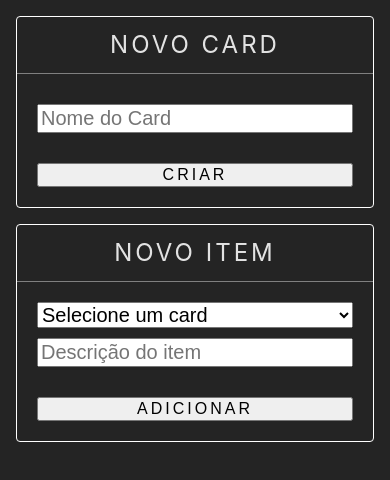
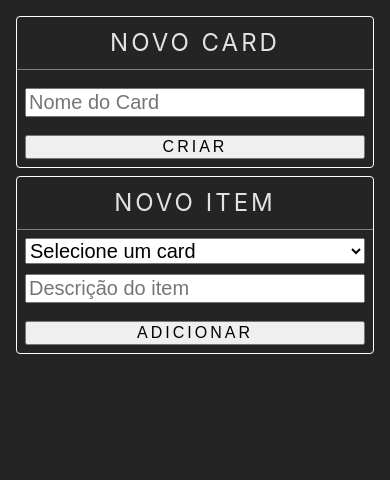
Before and after one commit to mentalitydark/annotations, a React (Vite) app: page / in a window 390 px wide. Shown: the top 480 px of the page. Built offline with nearby package versions, Linux system fonts and the light colour scheme.

Commit message:
style: refactor for layout and spacing adjustments

```diff
--- a/src/App.css
+++ b/src/App.css
@@ -1,17 +1,17 @@
 #root {
-  padding: 1rem;
   margin: 0;
-  display: flex;
-  flex-direction: column;
-  gap: 1em;
   width: 100vw;
 }
 
-#root > div {
-  display: flex;
-  flex-direction: row;
-  gap: 1em;
-  flex-wrap: wrap;
+.app-header {
+  display: grid;
+  grid-template-columns: repeat(4, 0.25fr);
+  gap: 0.5em;
+  padding: 1em;
+}
+
+.list-cards-container > .card {
+  margin-bottom: 1em;
 }
 
 .card {
@@ -20,8 +20,7 @@
   border: 1px solid white;
   border-radius: 4px;
   flex: 1;
-  max-width: 600px;
-  min-width: 300px;
+  break-inside: avoid;
 }
 
 .card-header {
@@ -31,7 +30,7 @@
   justify-content: center;
   align-items: center;
   border-bottom: 1px solid gray;
-  padding: 10px 0px;
+  padding: 0.5em 0px;
 }
 
 .card-close {
@@ -55,13 +54,14 @@
 .card-content {
   display: flex;
   flex-direction: column;
-  padding: 20px 20px;
+  padding: 0.5em;
 }
 
 .card-footer {
   display: flex;
   flex-direction: row;
-  padding: 0px 20px 20px 20px;
+  padding: 0.5em;
+  padding-top: 0;
   align-items: center;
   justify-content: center;
 }
@@ -88,8 +88,13 @@
   align-items: center;
 }
 
+.item-container:nth-child(2n) {
+  background-color: #FFFFFF09;
+}
+
 .item-description {
   font-size: 1.25em;
+  overflow-wrap: anywhere;
 }
 
 .item-actions {
@@ -104,3 +109,39 @@
   margin-right: 5px;
   font-weight: bold;
 }
+
+@media (max-width: 1920px) {
+  .list-cards-container {
+    padding-left: 1em;
+    padding-right: 1em;
+    column-count: 4;
+    column-gap: 0.5em;
+  }
+}
+
+@media (max-width: 1280px) {
+  .list-cards-container {
+    padding-left: 1em;
+    padding-right: 1em;
+    column-count: 2;
+    column-gap: 0.5em;
+  }
+}
+
+@media (max-width: 720px) {
+  .list-cards-container {
+    padding-left: 1em;
+    padding-right: 1em;
+    column-count: 1;
+    column-gap: 0.5em;
+  }
+}
+
+@media (max-width: 600px) {
+  .app-header {
+  display: grid;
+  grid-template-columns: 1fr;
+  gap: 0.5em;
+  padding: 1em;
+}
+}
```
